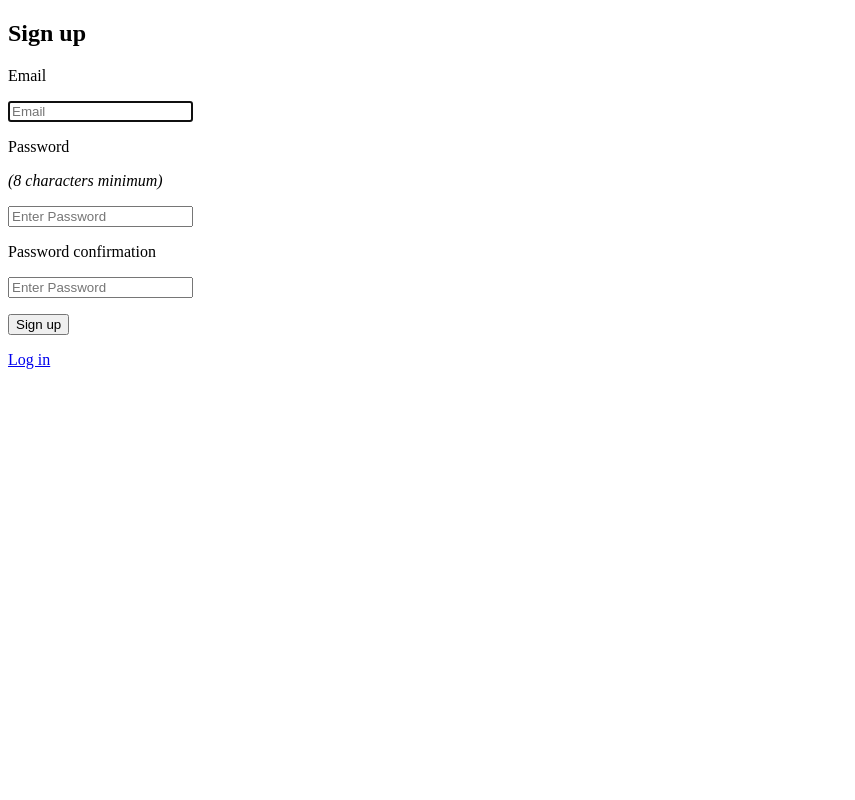
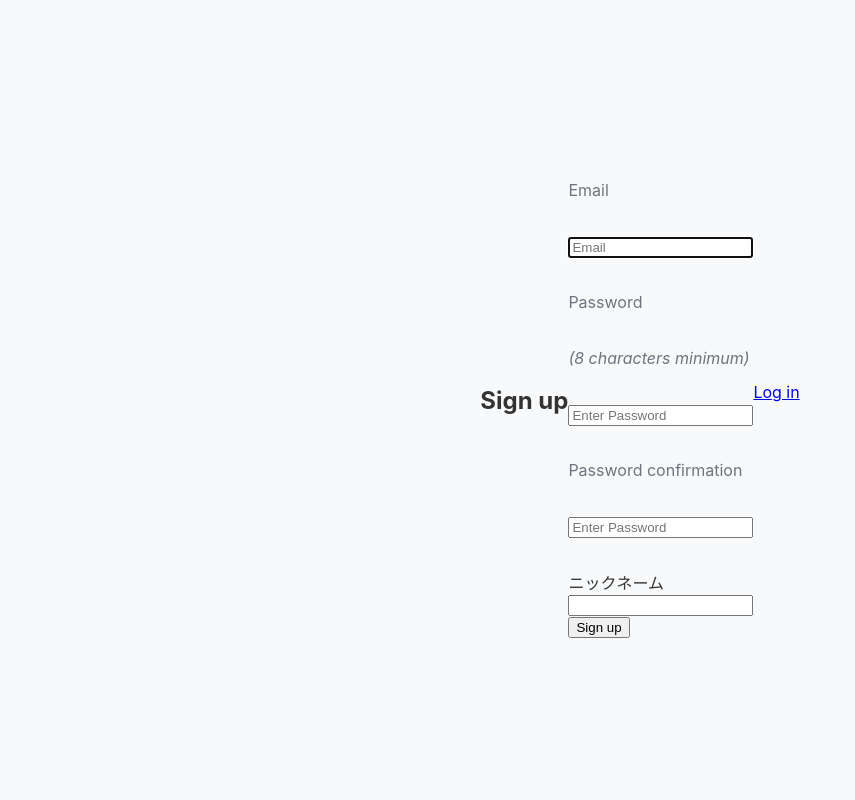
Before and after one commit to Yoon-kiyeong/project_mate, a Rails app: page /users/sign_up in a window 1280 px wide. Shown: the whole page, without its empty margins (0-855 px from the left). Run offline with Rails 7, Linux system fonts and the light colour scheme.

Commit message:
2026-10-21
会員登録とログイン機能

```diff
--- a/app/assets/stylesheets/application.css
+++ b/app/assets/stylesheets/application.css
@@ -13,3 +13,80 @@
  *= require_tree .
  *= require_self
  */
+body {
+  font-family: -apple-system, BlinkMacSystemFont, "Segoe UI", Roboto, "Helvetica Neue", Arial, sans-serif;
+  background-color: #f8f9fa;
+  color: #333333;
+  margin: 0;
+  padding: 0;
+  display: flex;
+  justify-content: center;
+  align-items: center;
+  min-height: 100vh;
+}
+
+container {
+  background: #ffffff;
+  padding: 2.5rem;
+  border-radius: 12px;
+  box-shadow: 0 4px 12px rgba(0, 0, 0, 0.08);
+  text-align: center;
+  max-width: 450px;
+  width: 90%;
+}
+
+h1 {
+  font-size: 2rem;
+  margin-bottom: 1rem;
+  color: #2c3e50;
+}
+
+p {
+  color: #6c757d;
+  margin-bottom: 2rem;
+  line-height: 1.5;
+}
+
+.btn-group {
+  display: flex;
+  gap: 12px;
+  justify-content: center;
+}
+
+.btn {
+  display: inline-block;
+  padding: 10px 20px;
+  font-size: 0.95rem;
+  font-weight: 600;
+  text-decoration: none;
+  border-radius: 6px;
+  transition: background-color 0.2s ease, transform 0.1s ease;
+}
+
+.btn-primary {
+  background-color: #0d6efd;
+  color: white;
+}
+
+.btn-primary:hover {
+  background-color: #0b5ed7;
+}
+
+.btn-outline {
+  border: 1px solid #6c757d;
+  color: #6c757d;
+}
+
+.btn-outline:hover {
+  background-color: #6c757d;
+  color: white;
+}
+
+.btn-danger {
+  background-color: #dc3545;
+  color: white;
+}
+
+.btn-danger:hover {
+  background-color: #bb2d3b;
+}
--- a/app/controllers/application_controller.rb
+++ b/app/controllers/application_controller.rb
@@ -1,2 +1,13 @@
 class ApplicationController < ActionController::Base
+  before_action :configure_permitted_parameters, if: :devise_controller?
+
+  protected
+
+  def configure_permitted_parameters
+    # 新規登録の時、nickname フィールド許容
+    devise_parameter_sanitizer.permit(:sign_up, keys: [:nickname])
+
+    # 会員情報変更の時のも必要であれば、追加
+    devise_parameter_sanitizer.permit(:account_update, keys: [:nickname])
+  end
 end
--- a/app/views/devise/registrations/edit.html.erb
+++ b/app/views/devise/registrations/edit.html.erb
@@ -1,3 +1,4 @@
+<!-- 既に新規登録し、ログインしたユーザーが自分のパスワードを変更したり、ニックネーム、情報等を変更する会員情報変更画面-->
 <h2>Edit <%= resource_name.to_s.humanize %></h2>
 
 <%= form_for(resource, as: resource_name, url: registration_path(resource_name), html: { method: :put }) do |f| %>
--- a/app/views/devise/registrations/new.html.erb
+++ b/app/views/devise/registrations/new.html.erb
@@ -21,6 +21,11 @@
     <p><%= f.password_field :password_confirmation, placeholder: "Enter Password", autocomplete: "new-password", required: true %></p>
   </div>
 
+  <div class="field">
+    <%= f.label :nickname, "ニックネーム" %><br>
+    <%= f.text_field :nickname, aotufocus: true, autocomplete: "ニックネーム", required: true %>
+  </div>
+
   <div class="actions">
     <%= f.submit "Sign up" %>
   </div>
--- a/app/views/devise/sessions/new.html.erb
+++ b/app/views/devise/sessions/new.html.erb
@@ -1,3 +1,4 @@
+<!-- ログインページ -->
 <h2>Log in</h2>
 
 <%= form_for(resource, as: resource_name, url: session_path(resource_name)) do |f| %>
--- a/config/initializers/devise.rb
+++ b/config/initializers/devise.rb
@@ -269,7 +269,7 @@ Devise.setup do |config|
   # config.navigational_formats = ['*/*', :html, :turbo_stream]
 
   # The default HTTP method used to sign out a resource. Default is :delete.
-  config.sign_out_via = :delete
+  config.sign_out_via = [:delete, :get]
 
   # ==> OmniAuth
   # Add a new OmniAuth provider. Check the wiki for more information on setting
--- /dev/null
+++ b/db/migrate/20261020145758_add_nickname_to_users.rb
@@ -0,0 +1,5 @@
+class AddNicknameToUsers < ActiveRecord::Migration[7.1]
+  def change
+    add_column :users, :nickname, :string
+  end
+end
```
Also changed, not shown: app/views/home/index.html.erb (+5 -3 lines), db/schema.rb.
